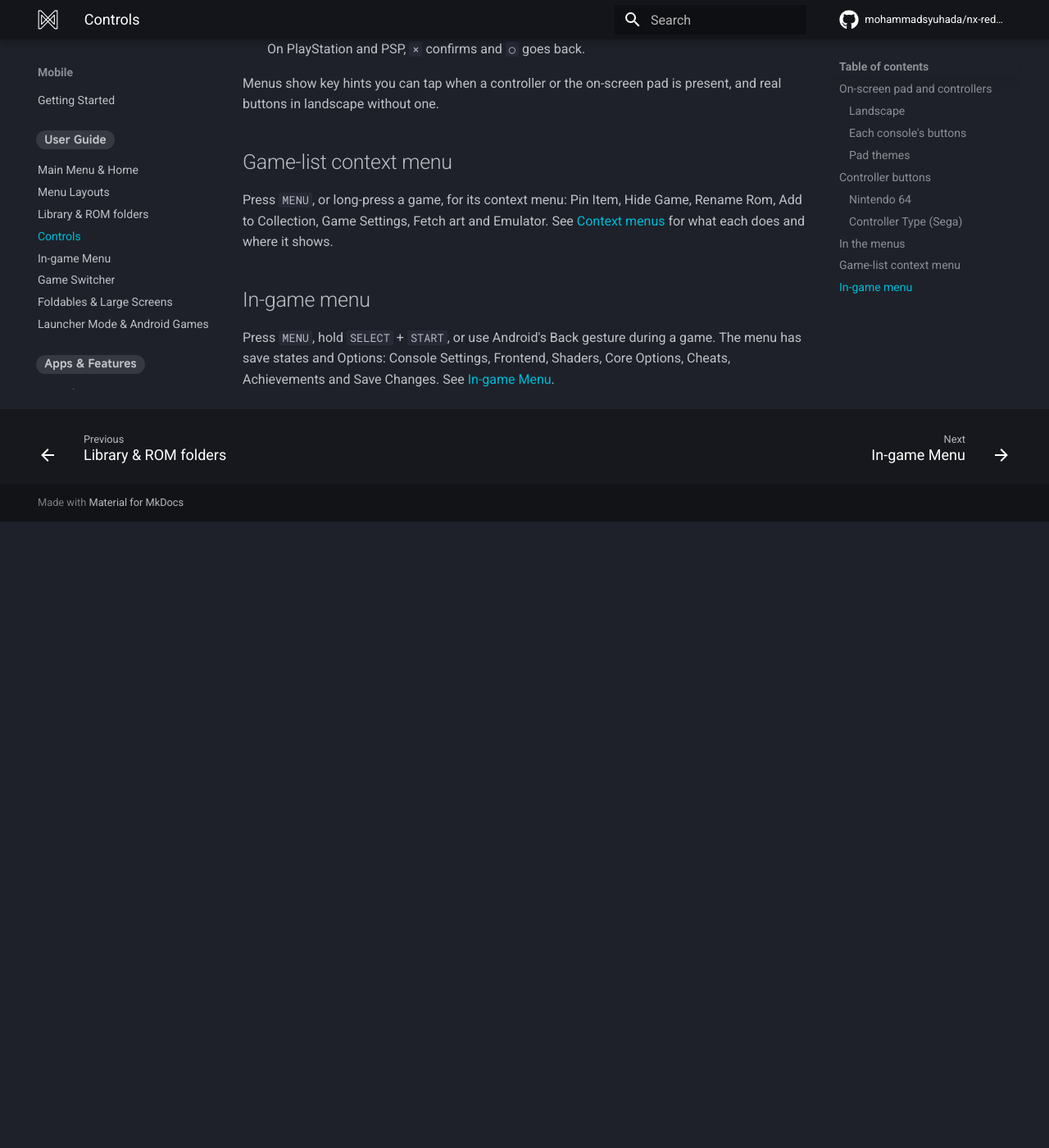
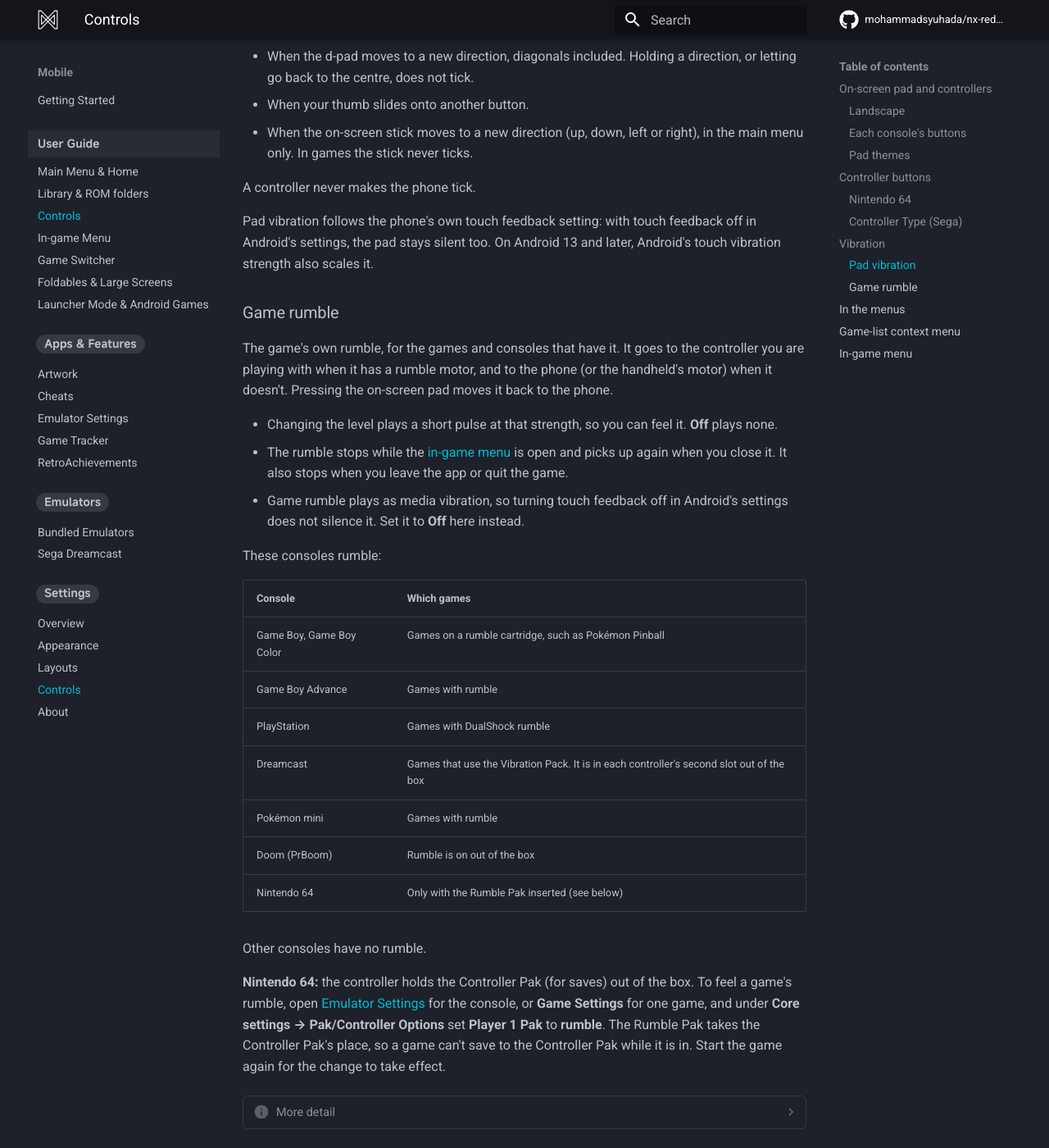
Before and after one commit to mohammadsyuhada/nx-redux-docs, an MkDocs documentation site: the page built from docs/mobile/controls.md, in a window 1280 px wide and 1400 px high, scrolled down 5610 px. Shown: the whole window at 82% size. Built offline with MkDocs 1.6.1 and Material for MkDocs 9.7.7, drawn with Linux system fonts in a browser that asks for light colours; comment, search, counter and statistics services are not loaded; before the commit the page ends 6246 px from its top, so only the background shows below that; some of the changed text lies outside the part shown.

Commit message:
docs(mobile): move Layouts to its own settings section with Page title and Button hints, add Controls vibration settings, document list wrapping, and refresh the landing screenshots

```diff
--- a/docs/mobile/controls.md
+++ b/docs/mobile/controls.md
@@ -163,6 +163,82 @@
 Some older games misbehave with a 6-button pad. The on-screen pad changes to
 match.
 
+## Vibration
+
+**Tools → Settings → Controls** sets the two kinds of vibration. `Right`
+and `A` step the highlighted row to its next value, and `Left` to the
+previous one.
+
+| Setting | Values | Default |
+| --- | --- | --- |
+| [**Pad vibration**](#pad-vibration) | Off, Light, Medium, Strong | Light |
+| [**Game rumble**](#game-rumble) | Off, Light, Medium, Strong | Medium |
+| **Reset to defaults** | | |
+
+**Reset to defaults** puts both back to their defaults. It does not ask
+first.
+
+### Pad vibration
+
+A short tick when you use the on-screen pad. It ticks:
+
+- When you press a button, not when you let go.
+- When the d-pad moves to a new direction, diagonals included. Holding a
+  direction, or letting go back to the centre, does not tick.
+- When your thumb slides onto another button.
+- When the on-screen stick moves to a new direction (up, down, left or
+  right), in the main menu only. In games the stick never ticks.
+
+A controller never makes the phone tick.
+
+Pad vibration follows the phone's own touch feedback setting: with touch
+feedback off in Android's settings, the pad stays silent too. On Android 13
+and later, Android's touch vibration strength also scales it.
+
+### Game rumble
+
+The game's own rumble, for the games and consoles that have it. It goes to
+the controller you are playing with when it has a rumble motor, and to the
+phone (or the handheld's motor) when it doesn't. Pressing the on-screen pad
+moves it back to the phone.
+
+- Changing the level plays a short pulse at that strength, so you can feel
+  it. **Off** plays none.
+- The rumble stops while the [in-game menu](in-game-menu.md) is open and
+  picks up again when you close it. It also stops when you leave the app or
+  quit the game.
+- Game rumble plays as media vibration, so turning touch feedback off in
+  Android's settings does not silence it. Set it to **Off** here instead.
+
+These consoles rumble:
+
+| Console | Which games |
+| --- | --- |
+| Game Boy, Game Boy Color | Games on a rumble cartridge, such as Pokémon Pinball |
+| Game Boy Advance | Games with rumble |
+| PlayStation | Games with DualShock rumble |
+| Dreamcast | Games that use the Vibration Pack. It is in each controller's second slot out of the box |
+| Pokémon mini | Games with rumble |
+| Doom (PrBoom) | Rumble is on out of the box |
+| Nintendo 64 | Only with the Rumble Pak inserted (see below) |
+
+Other consoles have no rumble.
+
+**Nintendo 64:** the controller holds the Controller Pak (for saves) out of
+the box. To feel a game's rumble, open
+[Emulator Settings](emulator-settings.md) for the console, or **Game
+Settings** for one game, and under **Core settings → Pak/Controller
+Options** set **Player 1 Pak** to **rumble**. The Rumble Pak takes the
+Controller Pak's place, so a game can't save to the Controller Pak while it
+is in. Start the game again for the change to take effect.
+
+??? info "More detail"
+    - The emulators' own rumble options are in **Core settings** too, such
+      as **Rumble Effects** for PlayStation and Doom, **Device in Expansion
+      Slot A2** for Dreamcast, and **Controller Rumble Strength** for Game
+      Boy. Leave them as they are; **Game rumble** sets how strong it feels.
+    - Only player 1's rumble is played.
+
 ## In the menus
 
 | Button | What it does |
--- a/mkdocs.yml
+++ b/mkdocs.yml
@@ -184,7 +184,6 @@
       - Getting Started: mobile/getting-started.md
       - User Guide:
           - Main Menu & Home: mobile/main-menu.md
-          - Menu Layouts: mobile/layouts.md
           - Library & ROM folders: mobile/library.md
           - Controls: mobile/controls.md
           - In-game Menu: mobile/in-game-menu.md
@@ -203,6 +202,8 @@
       - Settings:
           - Overview: mobile/settings.md
           - Appearance: mobile/appearance.md
+          - Layouts: mobile/layouts.md
+          - Controls: mobile/controls.md
           - About: mobile/about.md
   - Reference:
       - Download: reference/download.md
```
Also changed, not shown: docs/mobile/appearance.md (+6 -10 lines), docs/mobile/layouts.md (+39 -11 lines), docs/mobile/main-menu.md (+7 -3 lines), docs/mobile/settings.md (+4 -2 lines), docs/assets/landing/mobile/consoles-carousel.webp, docs/assets/landing/mobile/consoles-list.webp, docs/assets/landing/mobile/game-list-backdrop-v.webp, docs/assets/landing/mobile/game-list-carousel.webp, docs/assets/landing/mobile/game-list-grid.webp, docs/assets/landing/mobile/home.webp.
